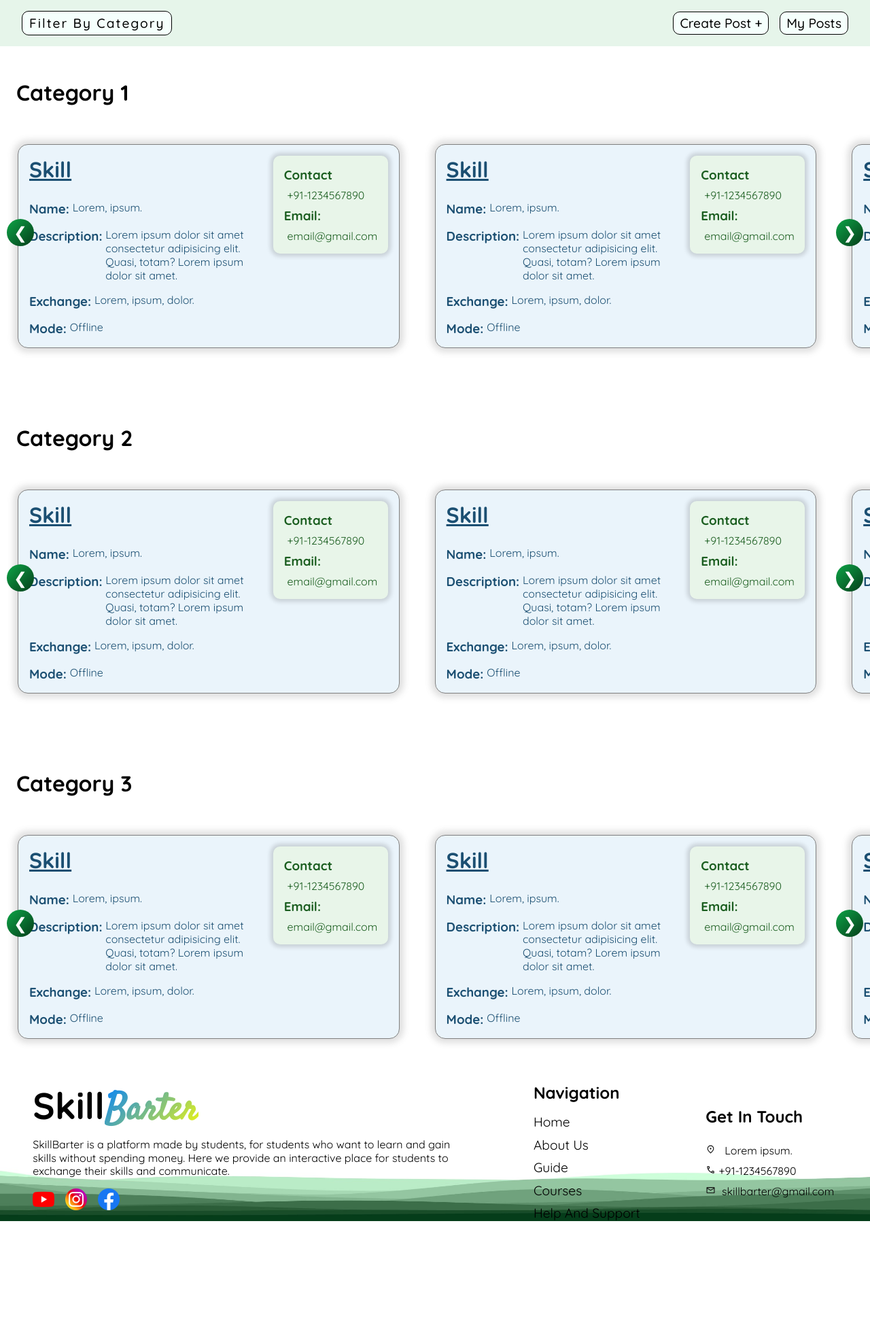
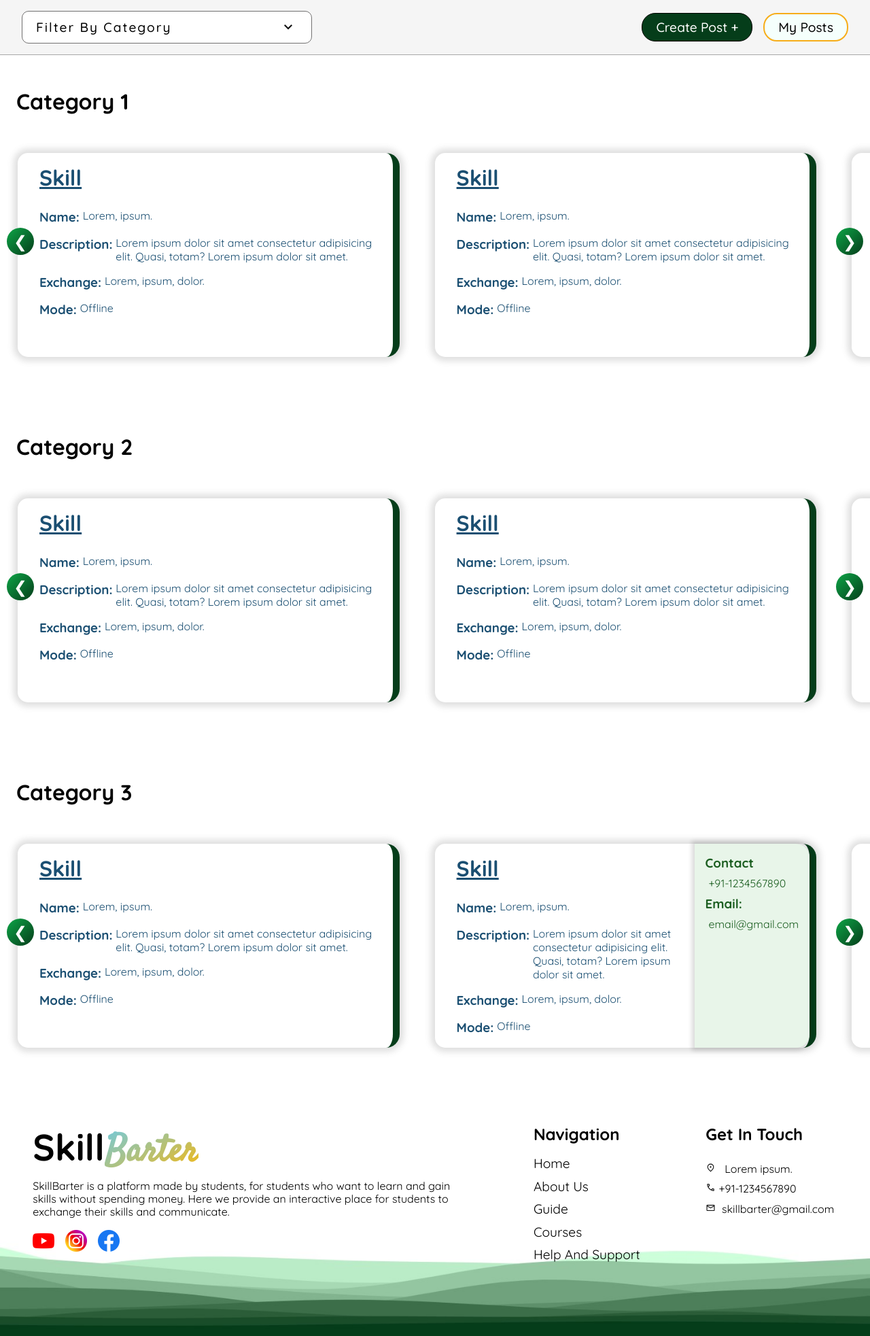
Before and after one commit to yatharthpraj/SkillBarter-new, a PHP site: page /Service/service.html in a window 1280 px wide. Shown: the part 88-2053 px from the top of the page at 68% size. Before the commit the page ends 1884 px from the top, so only its background shows below. Run offline with PHP 8.4, Linux system fonts and the light colour scheme; some web fonts are replaced.

Commit message:
services styling

```diff
--- a/Service/service.css
+++ b/Service/service.css
@@ -322,21 +333,23 @@ nav .left-items li :hover::after {
     justify-content: space-between;
     align-items: center;
     padding: 1rem 2rem;
-    background-color: #e6f5ea;
+    background-color: #f5f5f5;
+    border-bottom: 1px solid rgb(168, 168, 168) ;
 
     .filter-btn {
-        height: fit-content;
+        height: 3rem;
         width: fit-content;
-        padding: 5px 10px;
+        padding: 0.425rem 1.375rem 0.425rem 1.25rem;
         font-size: 120%;
         display: flex;
         justify-content: center;
+        align-items: center;
+        gap: 10rem;
         letter-spacing: 2px;
+        font-weight: 500;
         border-radius: 10px;
-        border: 1px solid black;
-        /* border: none; */
-        background-color: #f5fffc;
-        /* color: white; */
+        border: 1px solid rgb(114, 113, 113);
+        background-color: #ffffff;
         cursor: pointer;
     }
 
@@ -346,15 +359,33 @@ nav .left-items li :hover::after {
         display: flex;
         column-gap: 1rem;
     }
-    button {
+    .create-btn{
+        height: auto;
+        width: fit-content;
+        background-color: var(--bg-color);
+        text-decoration: none;
+        color: white;
+        border: 1px solid black;
+        padding: 0.425rem 1.25rem;
+        border-radius: 20px;
+        cursor: pointer;
+        font-size: 120%;
+        font-weight: 500;
+        &:hover{
+            border: 1px solid green;
+            background-color: #f5fffc;
+            color: black;
+        }
+    }
+    button:not(.create-btn,.filter-btn) {
         height: auto;
         width: fit-content;
         background-color: #f5fffc;
         text-decoration: none;
-        border: 1px solid black;
+        border: 2px solid var(--btn-color);
         color: black;
-        padding: 4px 9px;
-        border-radius: 10px;
+        padding: 0.425rem 1.25rem;
+        border-radius: 20px;
         cursor: pointer;
         font-size: 120%;
         font-weight: 500;
@@ -538,14 +599,16 @@ nav .left-items li :hover::after {
     width: 45%;
     height: 300px;
     margin: 0 10px;
-    background: #EAF4FB;
+    background: #fff;
     color: #1B4F72;
     border-radius: 15px;
+    border-top-right-radius:20px;
+    border-bottom-right-radius:20px;
     box-shadow: 0px 0px 10px 6px rgba(94, 94, 94, 0.2);
     text-align: center;
-    padding: 1rem 1rem;
+    padding: 0rem 0rem 1rem 1rem;
     font-size: 1.2rem;
-    border: 1px solid grey;
+    border-right: 10px solid var(--bg-color);
     display: flex;
     flex-direction: row;
     justify-content: start;
@@ -572,11 +635,11 @@ nav .left-items li :hover::after {
         align-items: flex-start;
     }
 
-    /* overflow: ; */
     .contact-details {
         height: 100%;
         width: 100%;
         display: inline-flex;
+        padding: 1rem;
         /* position: relative; */
         top: 0;
         align-items: start;
@@ -590,19 +653,29 @@ nav .left-items li :hover::after {
     }
 
     .card-contact {
+        /* display: none; */
         row-gap: 0.5rem;
         position: relative;
-        height: fit-content;
+        width: 45%;
+        height: 300px;
         padding: 1rem;
-        width: 32%;
+        /* width: 32%; */
         left: 0;
         flex-direction: column;
-        border-radius: 10px;
+        border-bottom-right-radius: 20px;
+        border-top-right-radius: 20px;
+        /* border-radius: 10px; */
         box-shadow: 0px 0px 6px 4px rgba(0, 0, 0, 0.15);
         background-color: #E8F5E9;
         color: #1B5E20;
 
     }
+    /* &:hover{
+        .card-contact{
+            display: flex;
+            flex-direction: column;
+        }
+    } */
 
     p {
         justify-content: start;
@@ -701,7 +774,8 @@ nav .left-items li :hover::after {
 }
 footer {
     position: relative;
-    min-height: 50%;
+    top: 13%;
+    height: 22.5rem;
     width: 100%;
     /* background-color: #053d1a; */
     background-image: url(../Assets/FooterWaves.jpeg);
@@ -710,6 +784,7 @@ footer {
     background-position: bottom;
 
     .footer-container {
+        padding-top: 3rem;
         height: 100%;
         width: 100%;
         display: flex;
@@ -772,6 +847,7 @@ footer {
                 span {
                     font-family: "Satisfy", cursive;
                     color: transparent;
+                    background: linear-gradient(to top left, #ffb703, #6fcae3);
                     background-clip: text;
                 }
 
--- a/Service/service.html
+++ b/Service/service.html
@@ -29,12 +29,45 @@
                     onclick="document.querySelector('.form-container').style.display='flex'">Login</button>
             </ul>
         </nav>
+        <div class="form-container">
+            <div class="login-popup" id="form-popup">
+
+                <button onclick="document.querySelector('.form-container').style.display='none'"><svg
+                        xmlns="http://www.w3.org/2000/svg" height="30px" viewBox="0 -960 960 960" width="30px"
+                        fill="#000000">
+                        <path
+                            d="m256-200-56-56 224-224-224-224 56-56 224 224 224-224 56 56-224 224 224 224-56 56-224-224-224 224Z" />
+                    </svg>
+                </button>
+                <form action="login.php" class="form" method="post">
+                    <center>
+                        <h2>Login or Sign up</h2>
+                    </center>
+                    <input type="email" name="Email" id="email" placeholder="Email*" required>
+                    <input type="password" name="password" id="password" placeholder="Password*" required>
+                    <a>Forgot password?</a>
+                    <button type="submit" name="login">Login</button>
+                </form>
+                <p>New to Website?
+                    <a class="create-account" href="./Register/register.html"
+                        onclick=" document.querySelector('.form-container').style.display='none'">Create
+                        New Account</a>
+                </p>
+            </div>
+        </div>
         <div class="filter-container">
             <div class="filter-header">
                 <button class="filter-btn"
-                    onclick="document.querySelector('.filter-content').style.display='flex'">Filter By Category</button>
+                    onclick="document.querySelector('.filter-content').style.display='flex'">Filter By Category
+                    <svg xmlns="http://www.w3.org/2000/svg" height="24px" viewBox="0 -960 960 960" width="24px"
+                        fill="#111">
+                        <path d="M480-344 240-584l56-56 184 184 184-184 56 56-240 240Z" />
+                    </svg>
+                </button>
                 <div class="create-post">
-                    <button onclick="document.querySelector('.create-post-form').style.display='flex'">Create Post +</button>
+                    <button class="create-btn"
+                        onclick="document.querySelector('.create-post-form').style.display='flex'">Create Post
+                        +</button>
                     <button onclick="document.getElementById('your-post').style.display='flex'">My Posts</button>
                 </div>
             </div>
@@ -282,12 +332,14 @@
                                 <p>Offline</p>
                             </div>
                         </div>
-                            <div class="card-contact">
-                                <h3>Contact </h3>
+                        <!-- <div class="card-contact">
+                                <h3>Experience: </h3>
+                                <p>1</p>
+                                <h3>Contact: </h3>
                                 <p>+91-1234567890</p>
-                                <h3>Email:</h3>
+                                <h3>Email: </h3>
                                 <p>email@gmail.com</p>
-                            </div>
+                            </div> -->
                     </div>
                     <div class="card">
                         <div class="contact-details">
@@ -313,12 +365,12 @@
                                 <p>Offline</p>
                             </div>
                         </div>
-                            <div class="card-contact">
+                        <!-- <div class="card-contact">
                                 <h3>Contact </h3>
                                 <p>+91-1234567890</p>
                                 <h3>Email:</h3>
                                 <p>email@gmail.com</p>
-                            </div>
+                            </div> -->
                     </div>
                     <div class="card">
                         <div class="contact-details">
@@ -344,12 +396,12 @@
                                 <p>Offline</p>
                             </div>
                         </div>
-                            <div class="card-contact">
+                        <!-- <div class="card-contact">
                                 <h3>Contact </h3>
                                 <p>+91-1234567890</p>
                                 <h3>Email:</h3>
                                 <p>email@gmail.com</p>
-                            </div>
+                            </div> -->
                     </div>
                     <div class="card ">
                         <div class="contact-details">
@@ -375,12 +427,12 @@
                                 <p>Offline</p>
                             </div>
                         </div>
-                            <div class="card-contact">
+                        <!-- <div class="card-contact">
                                 <h3>Contact </h3>
                                 <p>+91-1234567890</p>
                                 <h3>Email:</h3>
                                 <p>email@gmail.com</p>
-                            </div>
+                            </div> -->
                     </div>
                     <div class="card">
                         <div class="contact-details">
@@ -406,12 +458,12 @@
                                 <p>Offline</p>
                             </div>
                         </div>
-                            <div class="card-contact">
+                        <!-- <div class="card-contact">
                                 <h3>Contact </h3>
                                 <p>+91-1234567890</p>
                                 <h3>Email:</h3>
                                 <p>email@gmail.com</p>
-                            </div>
+                            </div> -->
                     </div>
                 </div>
             </div>
@@ -448,12 +500,12 @@
                                 <p>Offline</p>
                             </div>
                         </div>
-                        <div class="card-contact">
+                        <!-- <div class="card-contact">
                             <h3>Contact </h3>
                             <p>+91-1234567890</p>
                             <h3>Email:</h3>
                             <p>email@gmail.com</p>
-                        </div>
+                        </div> -->
                     </div>
                     <div class="card">
                         <div class="contact-details">
@@ -479,12 +531,12 @@
                                 <p>Offline</p>
                             </div>
                         </div>
-                        <div class="card-contact">
+                        <!-- <div class="card-contact">
                             <h3>Contact </h3>
                             <p>+91-1234567890</p>
                             <h3>Email:</h3>
                             <p>email@gmail.com</p>
-                        </div>
+                        </div> -->
                     </div>
                     <div class="card">
                         <div class="contact-details">
@@ -510,12 +562,12 @@
                                 <p>Offline</p>
                             </div>
                         </div>
-                        <div class="card-contact">
+                        <!-- <div class="card-contact">
                             <h3>Contact </h3>
                             <p>+91-1234567890</p>
                             <h3>Email:</h3>
                             <p>email@gmail.com</p>
-                        </div>
+                        </div> -->
                     </div>
                     <div class="card ">
                         <div class="contact-details">
@@ -541,12 +593,12 @@
                                 <p>Offline</p>
                             </div>
                         </div>
-                        <div class="card-contact">
+                        <!-- <div class="card-contact">
                             <h3>Contact </h3>
                             <p>+91-1234567890</p>
                             <h3>Email:</h3>
                             <p>email@gmail.com</p>
-                        </div>
+                        </div> -->
                     </div>
                     <div class="card">
                         <div class="contact-details">
@@ -572,12 +624,12 @@
                                 <p>Offline</p>
                             </div>
                         </div>
-                        <div class="card-contact">
+                        <!-- <div class="card-contact">
                             <h3>Contact </h3>
                             <p>+91-1234567890</p>
                             <h3>Email:</h3>
                             <p>email@gmail.com</p>
-                        </div>
+                        </div> -->
                     </div>
                 </div>
             </div>
@@ -612,12 +664,12 @@
                                 <p>Offline</p>
                             </div>
                         </div>
-                        <div class="card-contact">
+                        <!-- <div class="card-contact">
                             <h3>Contact </h3>
                             <p>+91-1234567890</p>
                             <h3>Email:</h3>
                             <p>email@gmail.com</p>
-                        </div>
+                        </div> -->
                     </div>
                     <div class="card">
                         <div class="contact-details">
```
Also changed, not shown: other parts of Service/service.css (+56 -15 lines), other parts of Service/service.html (+49 -32 lines). Lines whose indentation alone changed are shown as unchanged.
